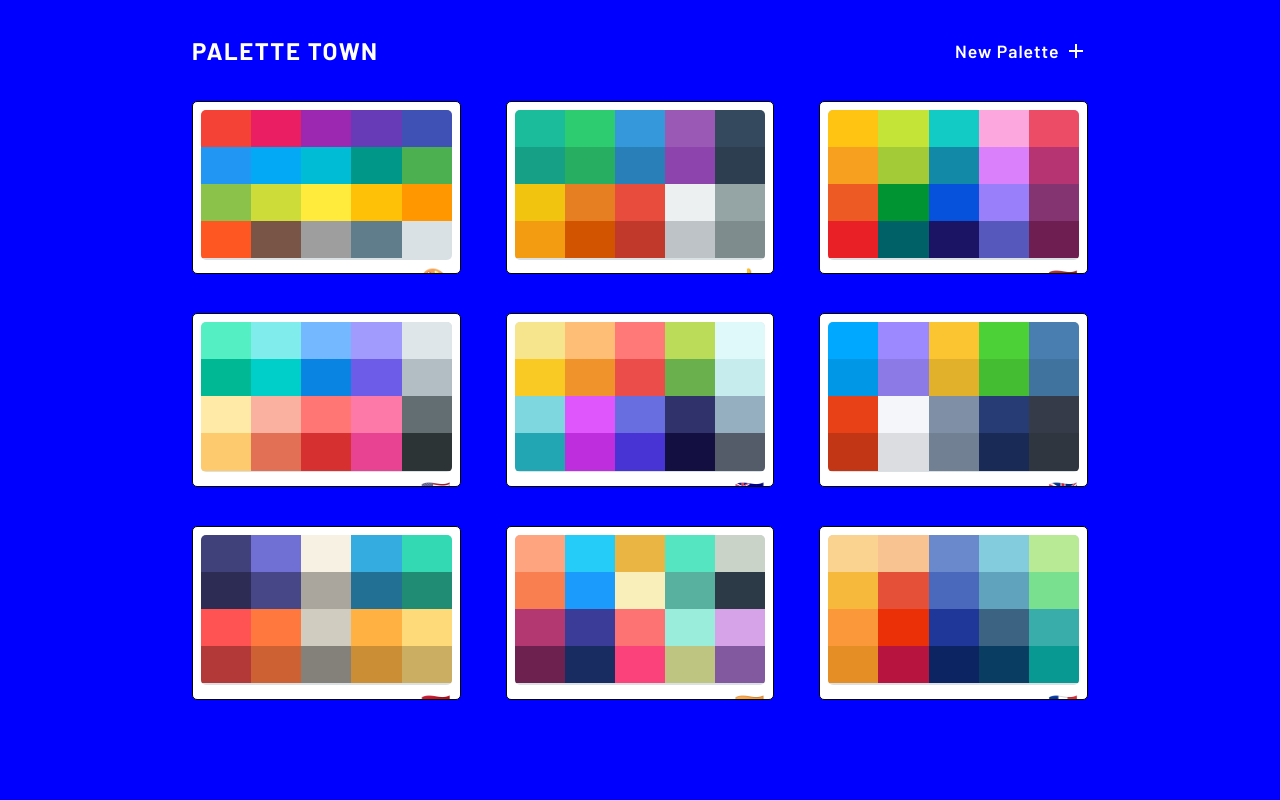
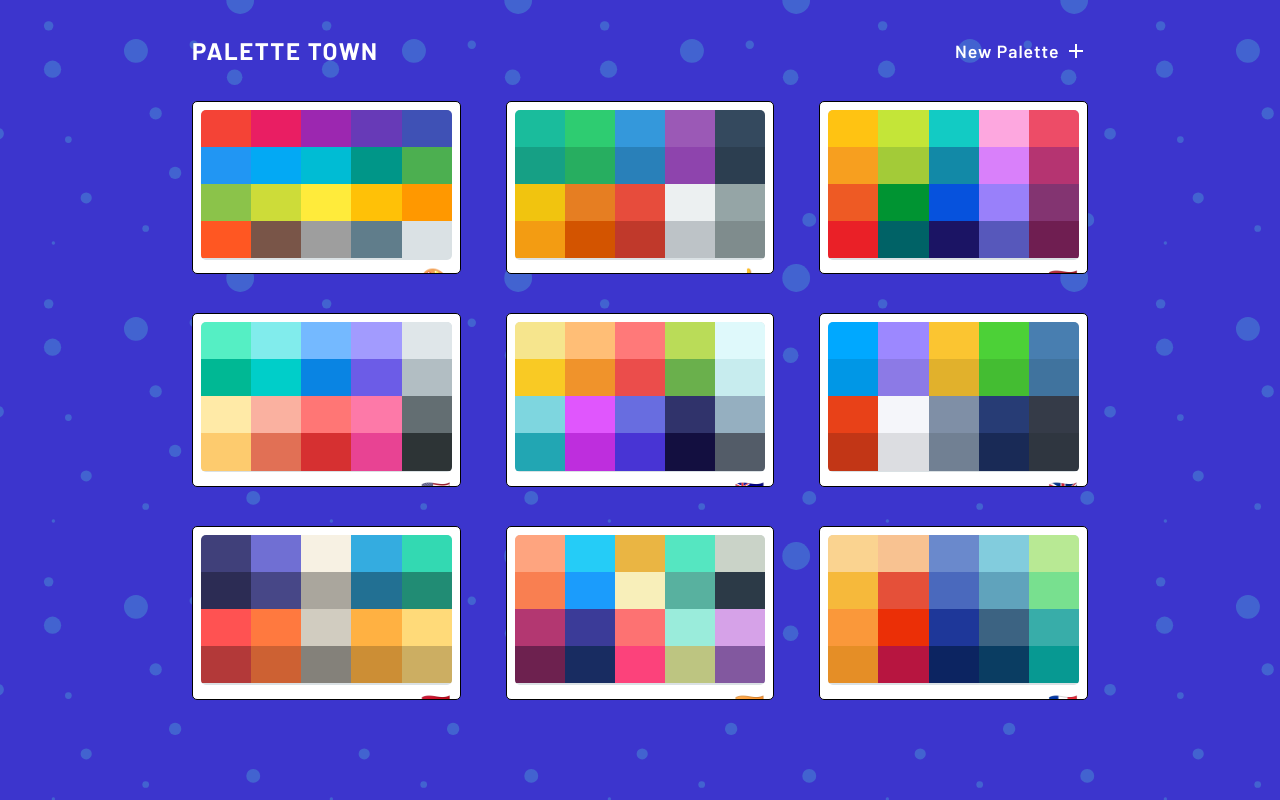
Before and after one commit to austinhdang/palette-town, a React (Create React App) app in the folder palette-town/: page / in a window 1280 px wide. Built offline with nearby package versions, Linux system fonts and the light colour scheme.

Commit message:
Add bg svg and tweak styles for PaletteList

```diff
--- a/palette-town/src/PaletteList.js
+++ b/palette-town/src/PaletteList.js
@@ -16,8 +16,8 @@ class PaletteList extends Component {
       <div className={classes.root}>
         <div className={classes.container}>
           <nav className={classes.nav}>
-            <h1>Palette Town</h1>
-            <Link to='/palette/new'>
+            <h1 className={classes.heading}>Palette Town</h1>
+            <Link to='/palette/new' className={classes.link}>
               New Palette <AddIcon />
             </Link>
           </nav>
--- a/palette-town/src/styles/PaletteListStyles.js
+++ b/palette-town/src/styles/PaletteListStyles.js
@@ -1,13 +1,19 @@
 import sizes from './mediaQueries';
+import { bgColor, bgFill, bgSize, bgRepeat, bgImg } from './background';
 
 export default {
   root: {
-    backgroundColor: 'blue',
+    backgroundColor: bgColor,
+    fill: bgFill,
+    backgroundSize: bgSize,
+    backgroundRepeat: bgRepeat,
+    backgroundImage: bgImg,
     height: '100vh',
     fontFamily: 'Barlow',
     display: 'flex',
     alignItems: 'flex-start',
     justifyContent: 'center',
+    overflow: 'scroll',
   },
   container: {
     width: '70%',
@@ -38,9 +44,17 @@ export default {
     alignItems: 'center',
     textTransform: 'uppercase',
     [sizes.down('xs')]: {
-      fontSize: '0.9rem',
+      fontSize: '1.25rem',
+      flexDirection: 'column',
+      paddingTop: '0.5rem',
     },
-    '& a': {
+  },
+  heading: {
+    [sizes.down('xs')]: {
+      margin: '0.75rem',
+    },
+  },
+  link: {
     color: 'white',
     fontSize: '1.1rem',
     fontWeight: '600',
@@ -49,7 +63,6 @@ export default {
     textTransform: 'none',
     '& .MuiSvgIcon-root': {
       marginBottom: '-5px',
-      },
     },
   },
   palettes: {
```
Also changed, not shown: palette-town/src/styles/background.js (added, +9 -0 lines). Lines whose indentation alone changed are shown as unchanged.
